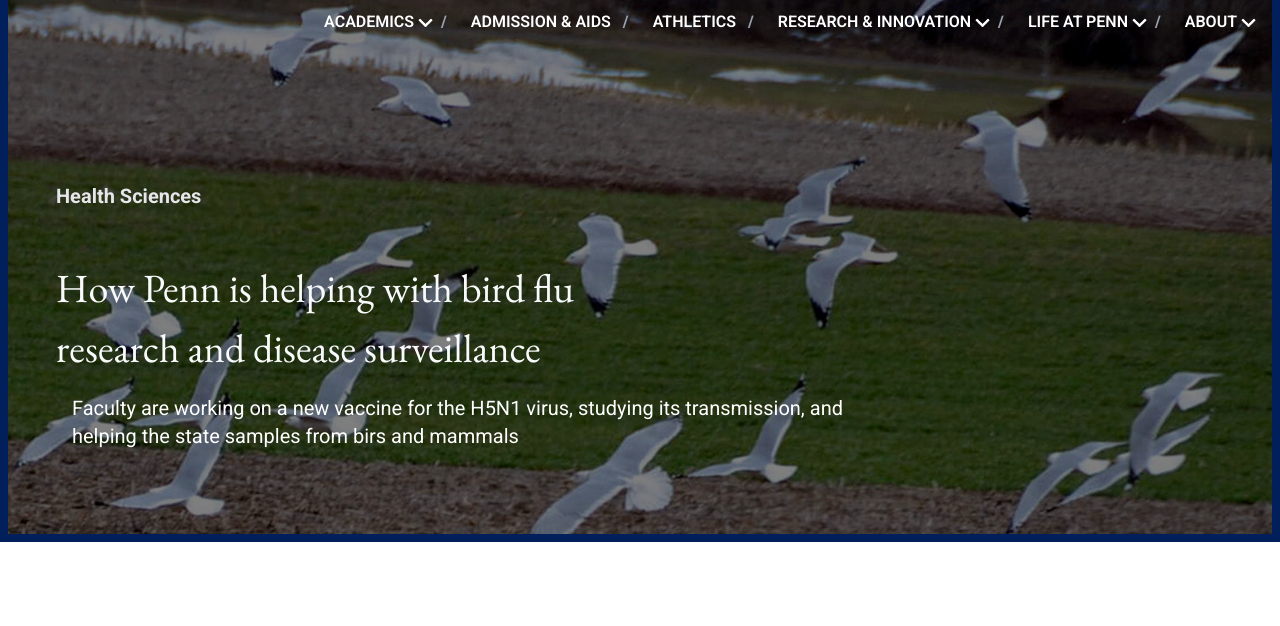
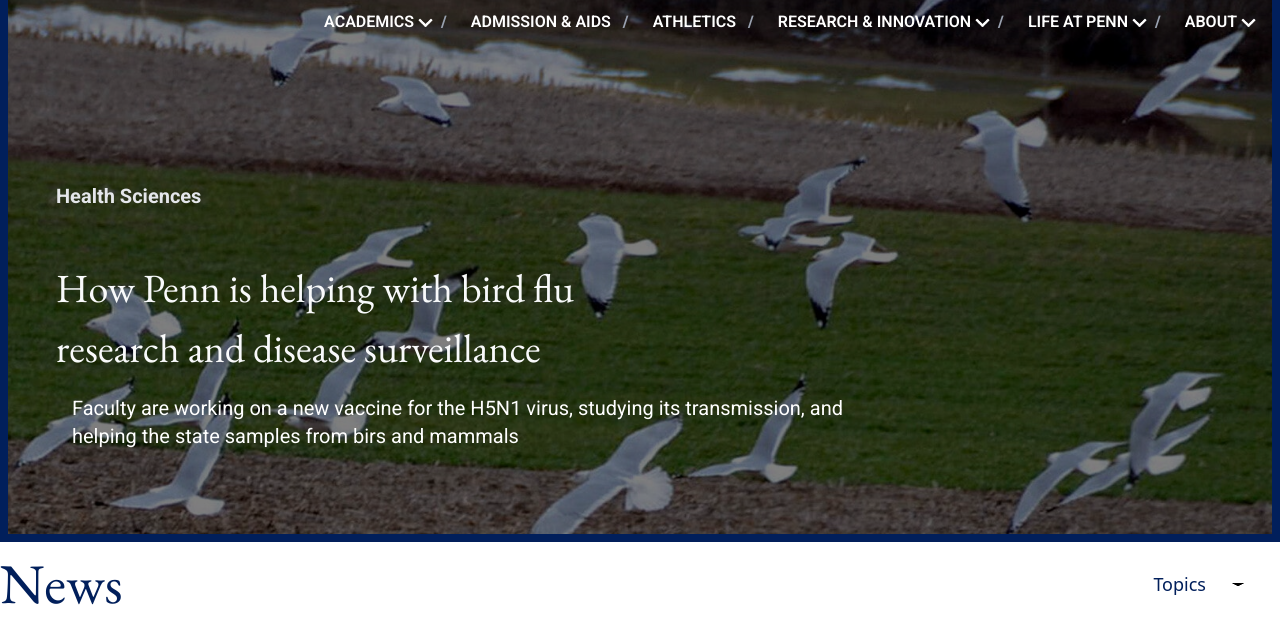
Before and after one commit to kayi122/cloning_gate, a website: page index.html in a window 1280 px wide. Shown: the part 331-957 px from the top of the page. Before the commit the page ends 873 px from the top, so only its background shows below. Drawn offline with nearby package versions, Linux system fonts and the light colour scheme.

Commit message:
Heading of new section

```diff
--- a/index.html
+++ b/index.html
@@ -117,6 +117,20 @@
                 <div class="text-xl font-roboto m-4 ">Faculty are working on a new vaccine  for the H5N1 virus, studying its transmission, and <br> helping the state samples from birs and mammals</div>
             </div>
     </div>
+    </div>
+    <div class="flex flex-row justify-between items-center">
+        <div class="text-[#011f5b] font-eb text-[3.5rem]">News</div>
+        <div class="flex flex-row gap-x-6 justify-center items-center w-fit mr-6">
+            <div class="text-[#011f5b]  text-lg">Topics</div>
+            <img class="mr-2.5 w-4 h-2" src="icondown.png" alt="">
+        </div>
+
+
+        </div>
+
+
+
+    </div>
 
 
 
```
Also changed, not shown: icondown.png (added), output.css.
